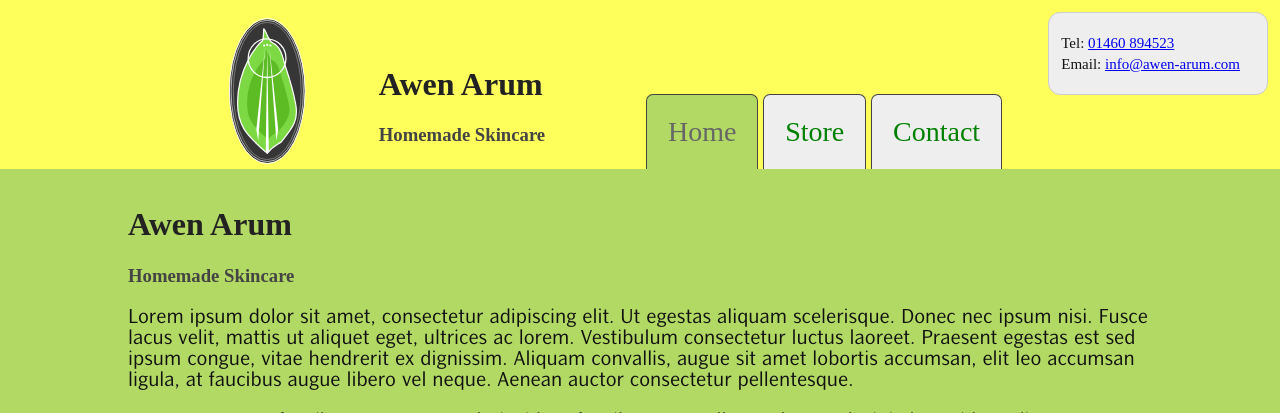
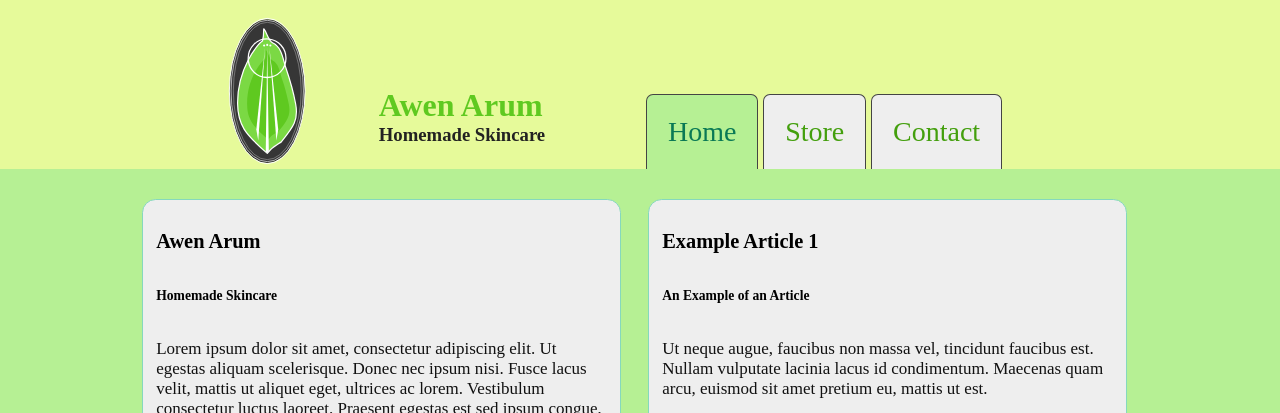
Before and after one commit to axevalley/awenarum, a Django app: page / in a window 1280 px wide. Shown: the top 413 px of the page. Run offline with Django 3.2, Linux system fonts and the light colour scheme.

Commit message:
Colour Scheme update and adds articles to homepage.

```diff
--- a/awenarum/static/css/awenarum.css
+++ b/awenarum/static/css/awenarum.css
@@ -9,7 +9,7 @@ html, body {
     margin:0;
     padding:0;
     height:100%;
-    background-color: #B2D963;
+    background-color: #B6F094;
 }
 
 body {
@@ -28,7 +28,7 @@ body {
 
 .header {
     text-align: left;
-    background:#FFFF5C;
+    background: #E6FA9A;
     padding: 0;
 }
 
@@ -44,10 +44,10 @@ body {
     position:absolute;
     width: 100%;
     bottom:0;
-    background:#ccc;
+    background: #85D8BD;
     margin: 0 auto;
-    padding-top: 1em;
-    padding-bottom: 1em;
+    padding-top: 0.5em;
+    padding-bottom: 0.5em;
     left: 0; /* IE 7 and below */
     font-size: 0.75em;
     font-family: serif;
@@ -77,16 +77,16 @@ body {
 }
 
 .contact {
-    font-size: 0.75em;
+    font-size: 0.85em;
     color: #222;
     text-align: center;
     line-height: 0.5em;
     clear: right;
     vertical-align: bottom;
 	font-family: serif;
-	background: #eee;
+	background: #85D8BD;
 	overflow: hidden;
-	padding: 1em;
+	padding: 0;
 }
 
 .text_left {
@@ -95,7 +95,17 @@ body {
 }
 
 .contact p {
-    padding-right: 1em;
+    display: inline-block;
+	padding: 0 1em 0 1em;
+	color: #444;
+}
+
+.contact a {
+	color: #444;
+}
+
+.contact_type {
+	font-weight: bold;
 }
 
 .navitem {
@@ -109,16 +119,35 @@ body {
     border-color: #444;
     text-decoration: none;
     font-size: 1em;
-    color: green;
+    color: #439F0D;
     border-radius: 0.25em 0.25em 0 0;
 }
 
-.navitem#active {
-    background-color: #B2D963;
-    color: #666;
+.navitem:hover {
+	color: #0A7955;
 }
 
-@media only screen and (min-width: 500px) {
+article.mainpage_article {
+	background: #eee;
+	font-family: serif;
+	width: 95%;
+	padding: 0.5em;
+	font-size: 0.85em;
+	margin-top: 2em;
+	border: solid 1px #85D8BD;
+	border-radius: 1em;
+}
+
+.mainpage_article img {
+	float: right;
+}
+
+.navitem#active {
+    background-color: #B6F094;
+    color: #0A7955;
+}
+
+@media only screen and (min-width: 720px) {
     .content {
         width: 80%;
     }
@@ -145,24 +174,32 @@ body {
         margin-left: 5%;
     }
 
-    .contact {
-        float: right;
-        text-align: left;
-        font-size: 0.75em;
-        margin: 1em;
-        border: solid 1px #ccc;
-        border-radius: 1em;
-    }
+	article.mainpage_article {
+		max-width: 450px;
+		vertical-align: top;
+		clear: left;
+		display: inline-grid;
+		margin: 1em;
+		padding: 1em;
+	}
 }
 
 h1 {
-    color: #222;
+	color: #444;
     font-family: serif;
+	margin-bottom: 0;
+	padding-bottom: 0;
+}
+
+.sitename h1 {
+	color: #5FC920;
 }
 
 h3 {
+	color: #222;
     font-family: serif;
-    color: #444;
+	margin-top: 0;
+	padding-top: 0;
 }
 
 p {
--- a/awenarum/templates/awenarum/base.html
+++ b/awenarum/templates/awenarum/base.html
@@ -7,6 +7,8 @@
     <link rel="stylesheet" href="{{ STATIC_URL }}css/awenarum.css">
     <meta name="viewport" content="width=device-width, user-scalable=no, initial-scale=1.0, maximum-scale=1.0, minimum-scale=1.0">
     <title>Awen Arum</title>
+    <script src="https://ajax.googleapis.com/ajax/libs/jquery/1.12.2/jquery.min.js"></script>
+    <script src="{{ STATIC_URL }}scripts/masonry.pkgd.min.js"></script>
 </head>
 <body>
     <div class="container">
@@ -18,8 +20,19 @@
             {% endblock %}
         </div>
         <div class="footer">
-            &copy; Luke Shiner {% now "Y" %}
+            <div class="contact">
+                <p><span class="contact_type">Tel:&nbsp;</span><span class="contact_value"><a href="tel:01460894523">01460&nbsp;894523</a></span></p>
+                <p><span class="contact_type">Email:&nbsp;</span><span class="contact_value"><a href="mailto:info@awen-arum.com">info@awen-arum.com</a></span></p>
+                <p><a href="mailto:luke@lukeshiner.com">&copy;Luke Shiner {% now "Y" %}</a></p>
+            </div>
         </div>
     </div>
+    <script>
+        $(window).on("load", function() {
+            $(".articles").masonry({
+                itemSelector: 'article',
+            })
+        })
+    </script>
 </body>
 </html>
--- a/awenarum/templates/awenarum/nav.html
+++ b/awenarum/templates/awenarum/nav.html
@@ -1,8 +1,3 @@
-
-<div class="contact">
-    <p><span class="contact_type">Tel:&nbsp;</span><span class="contact_value"><a href="tel:01460894523">01460&nbsp;894523</a></span></p>
-    <p><span class="contact_type">Email:&nbsp;</span><span class="contact_value"><a href="mailto:info@awen-arum.com">info@awen-arum.com</a></span></p>
-</div>
 <a href="/"><div class="header_logo"></div></a>
 <div class="sitename">
     <h1>Awen Arum</h1>
--- a/home/templates/home/index.html
+++ b/home/templates/home/index.html
@@ -1,6 +1,25 @@
 {% extends "awenarum/base.html" %}
 {% block content %}
-    <h1>Awen Arum</h1>
-    <h3>Homemade Skincare</h3>
-    {% include "home/loremshort.html" %}
+<div class="articles">
+    <article class="mainpage_article">
+        <h2>Awen Arum</h2>
+        <h4>Homemade Skincare</h4>
+        {% include "home/loremshort.html" %}
+    </article>
+    <article class="mainpage_article">
+        <h2>Example Article 1</h2>
+        <h4>An Example of an Article</h4>
+        {% include "home/loremshort2.html" %}
+    </article>
+    <article class="mainpage_article">
+        <h2>Example Article 2</h2>
+        <h4>Another Example of an Article</h4>
+        {% include "home/loremshort3.html" %}
+    </article>
+    <article class="mainpage_article">
+        <h2>Example Article 3</h2>
+        <h4>Another Example of an Article</h4>
+        {% include "home/loremshort3.html" %}
+    </article>
+</div>
 {% endblock %}
--- a/home/templates/home/loremshort.html
+++ b/home/templates/home/loremshort.html
@@ -1,4 +1,5 @@
 <p>Lorem ipsum dolor sit amet, consectetur adipiscing elit. Ut egestas aliquam scelerisque. Donec nec ipsum nisi. Fusce lacus velit, mattis ut aliquet eget, ultrices ac lorem. Vestibulum consectetur luctus laoreet. Praesent egestas est sed ipsum congue, vitae hendrerit ex dignissim. Aliquam convallis, augue sit amet lobortis accumsan, elit leo accumsan ligula, at faucibus augue libero vel neque. Aenean auctor consectetur pellentesque.</p>
 <p>Ut neque augue, faucibus non massa vel, tincidunt faucibus est. Nullam vulputate lacinia lacus id condimentum. Maecenas quam arcu, euismod sit amet pretium eu, mattis ut est. Aliquam ac viverra diam. Cum sociis natoque penatibus et magnis dis parturient montes, nascetur ridiculus mus. In pellentesque pretium ligula at ultricies. Cras efficitur tellus id diam viverra, ut bibendum mauris tristique. Vivamus cursus nibh a mauris consectetur, pharetra facilisis leo efficitur. Ut vitae purus dignissim, maximus odio a, ultricies ante. Proin nec accumsan velit. Sed eget mauris rhoncus, vehicula nisl eget, vestibulum magna.</p>
+<img src="http://financial-style.com/wp-content/uploads/2015/12/organicskincare1-563x353.jpg" alt="image" height="200">
 <p>Nulla id bibendum mi. Fusce ipsum dui, viverra a magna nec, dictum sagittis elit. Morbi ipsum enim, dapibus et justo in, fringilla hendrerit ligula. Suspendisse efficitur risus quis libero fermentum lacinia. Mauris condimentum consequat hendrerit. Maecenas nec augue risus. Nulla facilisi. Pellentesque hendrerit venenatis augue, sed interdum sapien facilisis quis. Vestibulum eget auctor turpis. Nulla in elementum purus.</p>
 <p>Donec pretium lorem risus, et pretium ligula mattis eleifend. Morbi feugiat tortor et velit maximus, eu aliquet turpis condimentum. Aliquam tristique, velit quis dapibus scelerisque, risus est mattis tellus, vel semper orci magna eu magna. Nam placerat urna in nunc euismod interdum. Etiam mattis rhoncus diam eu lobortis. Duis sodales diam eget est accumsan, id laoreet eros consectetur. Vestibulum eu augue vulputate, congue mauris a, rhoncus sapien. Sed sit amet consectetur purus. Donec justo nunc, aliquam sit amet leo sit amet, vestibulum ornare quam. Donec ut ipsum ante. Vestibulum id felis consequat, semper ipsum feugiat, dictum ipsum. Sed rhoncus nulla non lacus facilisis, at egestas tortor scelerisque.</p>
--- /dev/null
+++ b/home/templates/home/loremshort2.html
@@ -0,0 +1,4 @@
+<p>Ut neque augue, faucibus non massa vel, tincidunt faucibus est. Nullam vulputate lacinia lacus id condimentum. Maecenas quam arcu, euismod sit amet pretium eu, mattis ut est.</p>
+<img src="http://www.beautyholicsanonymous.com/beautyholics/wp-content/uploads/2015/11/natural-skincare.jpg" alt="image" height="200">
+<p>Nulla id bibendum mi. Fusce ipsum dui, viverra a magna nec, dictum sagittis elit. Morbi ipsum enim, dapibus et justo in, fringilla hendrerit ligula. Suspendisse efficitur risus quis libero fermentum lacinia. Mauris condimentum consequat hendrerit.</p>
+<p>Donec pretium lorem risus, et pretium ligula mattis eleifend. Morbi feugiat tortor et velit maximus, eu aliquet turpis condimentum. Aliquam tristique, velit quis dapibus scelerisque, risus est mattis tellus, vel semper orci magna eu magna. Nam placerat urna in nunc euismod interdum. </p>
--- /dev/null
+++ b/home/templates/home/loremshort3.html
@@ -0,0 +1,4 @@
+<p>Ut neque augue, faucibus non massa vel, tincidunt faucibus est. Nullam vulputate lacinia lacus id condimentum. Maecenas quam arcu, euismod sit amet pretium eu, mattis ut est.</p>
+<img src="http://simg.sulekha.com/go-natural-with-your-skin/thumbnailfull/go-natural-with-your-skin-2011-11-15-4-44-38.jpg" alt="image" height="200">
+<p>Nulla id bibendum mi. Fusce ipsum dui, viverra a magna nec, dictum sagittis elit. Morbi ipsum enim, dapibus et justo in, fringilla hendrerit ligula. Suspendisse efficitur risus quis libero fermentum lacinia. Mauris condimentum consequat hendrerit.</p>
+<p>Donec pretium lorem risus, et pretium ligula mattis eleifend. Morbi feugiat tortor et velit maximus, eu aliquet turpis condimentum. Aliquam tristique, velit quis dapibus scelerisque, risus est mattis tellus, vel semper orci magna eu magna. Nam placerat urna in nunc euismod interdum. </p>
```
Also changed, not shown: awenarum/static/scripts/masonry.pkgd.min.js (added), home/static/images/logo/awen_logo.svg.
